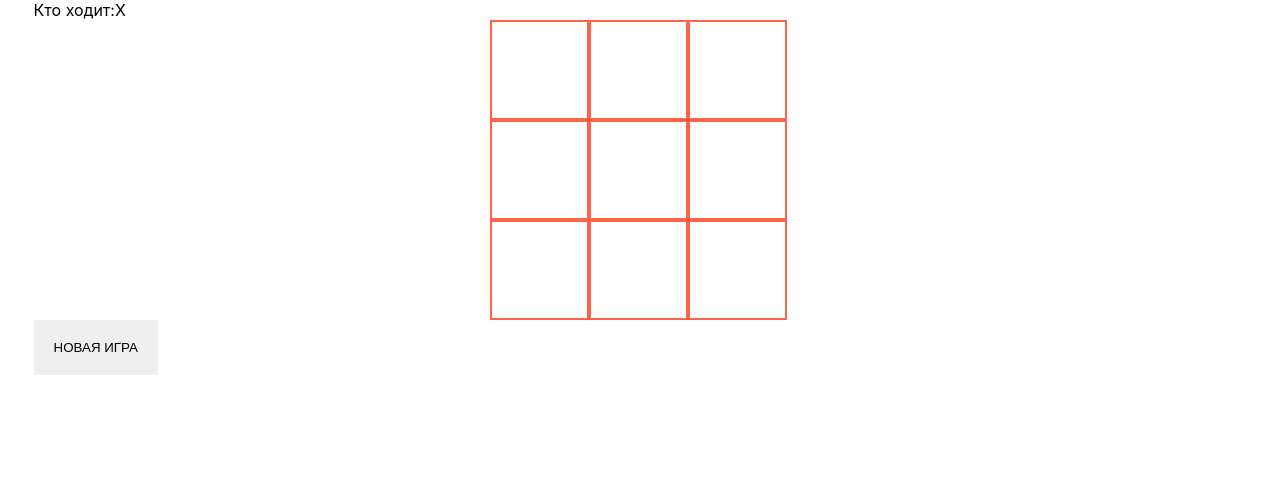
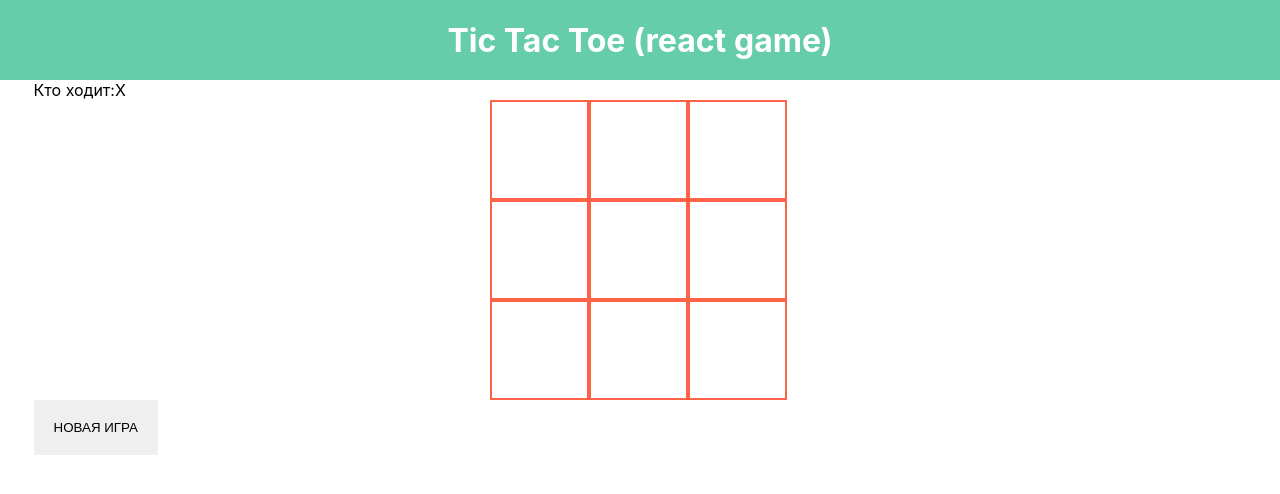
Before and after one commit to Ausenteer/tic-tac-toe-react, a React (Create React App) app: page / in a window 1280 px wide. Shown: the top 494 px of the page. Built offline with nearby package versions, Linux system fonts and the light colour scheme.

Commit message:
add header

```diff
--- a/src/App.tsx
+++ b/src/App.tsx
@@ -4,6 +4,7 @@ import gameSelector from './store/selectors/gameSelector';
 import GlobalStyle from './assets/GlobalStyle';
 import './App.css';
 import Container from './assets/Container';
+import AppHeader from './components/AppHeader';
 import BoardWrapper from './assets/BoardWrapper';
 import Square from './assets/Square';
 import Button from './assets/Button';
@@ -25,6 +26,7 @@ const App:React.FC = () => {
   return (
     <>
       <GlobalStyle />
+      <AppHeader />
       <Container>
         <p>
           Кто ходит:
--- /dev/null
+++ b/src/assets/Header.ts
@@ -0,0 +1,13 @@
+import styled from 'styled-components/macro';
+
+const Header = styled.header`
+  background-color: #66CDAA;
+  min-height: 10vh;
+  display: flex;
+  flex-direction: column;
+  align-items: center;
+  justify-content: center;
+  color: #fff;
+`;
+
+export default Header;
--- /dev/null
+++ b/src/components/AppHeader.tsx
@@ -0,0 +1,10 @@
+import React from 'react';
+import Header from '../assets/Header';
+
+const AppHeader = () => (
+  <Header>
+    <h1>Tic Tac Toe (react game)</h1>
+  </Header>
+);
+
+export default AppHeader;
```
